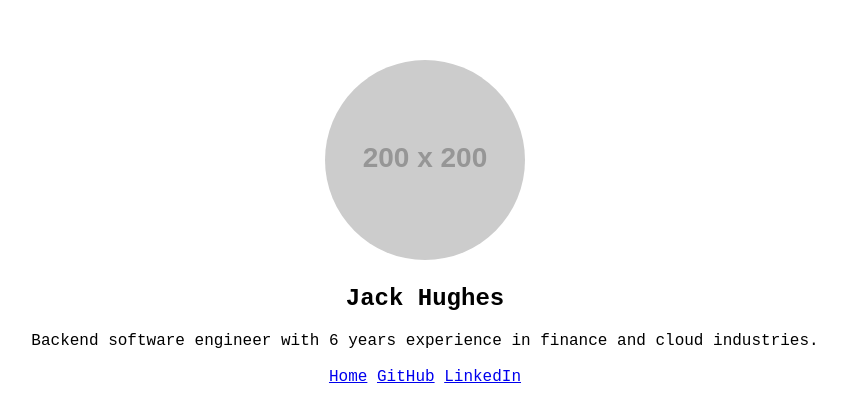
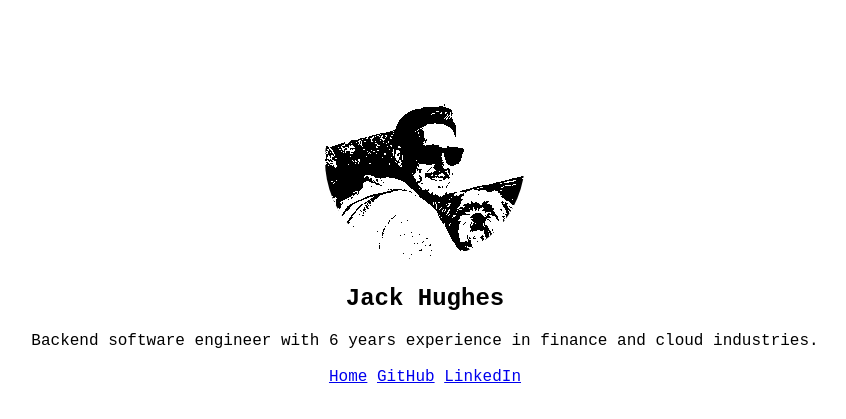
Before and after one commit to jack-hughes/home, a plain HTML site: page index.html in a window 1280 px wide. Shown: the part 177-596 px from the top of the page, without its empty margins (215-1061 px from the left). Drawn offline with Linux system fonts and the light colour scheme; placeholder pictures from the web are drawn by us.

Commit message:
added image and remove default.conf from dockerfile

```diff
--- a/index.html
+++ b/index.html
@@ -8,7 +8,7 @@
                 <div class="section fit white" id="fit">
                     <div class="t">
                         <div class="tc">
-                            <img src="https://via.placeholder.com/200" alt="avatar" class="profile">
+                            <img src="./assets/jh.png" alt="avatar" class="profile">
                             <h2>Jack Hughes</h2>
                             <p>Backend software engineer with 6 years experience in finance and cloud industries.</p>
                             <br>
```
Also changed, not shown: assets/jh.png (added), 3 other files.
